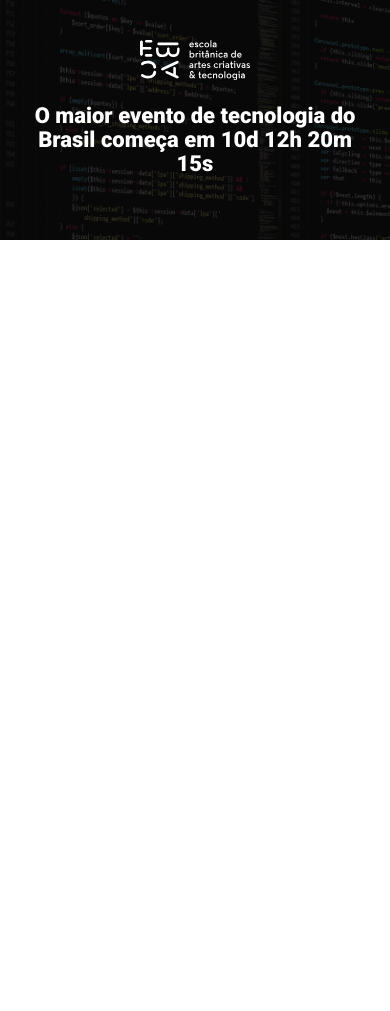
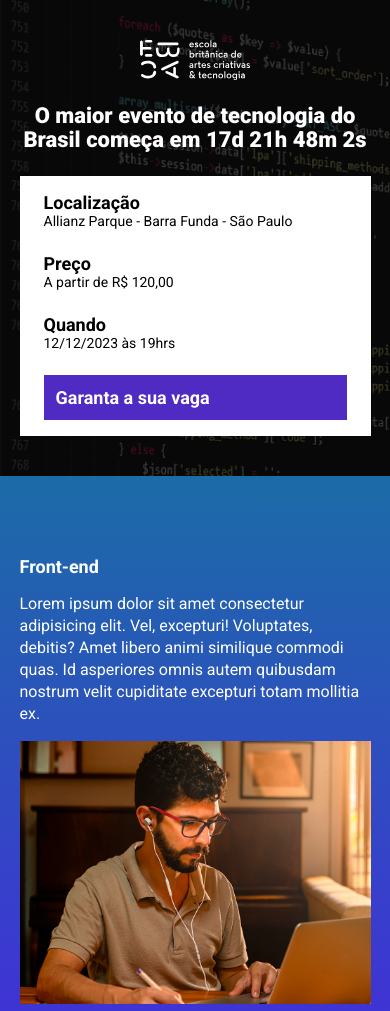
Before and after one commit to saulovmr/ebac_tech_talks, a website built with Parcel: page src/index.html in a window 390 px wide. Shown: the top 1011 px of the page. Before the commit the page ends 844 px from the top, so only its background shows below. Built offline with nearby package versions, Linux system fonts and the light colour scheme.

Commit message:
Criando a contagem regressiva

```diff
--- a/package.json
+++ b/package.json
@@ -2,9 +2,9 @@
   "name": "landpage---evento-ficticio",
   "version": "1.0.0",
   "description": "",
-  "main": "index.js",
   "scripts": {
     "dev": "parcel src/index.html src/scripts/main.js src/styles/main.scss",
+    "build": "parcel build src/index.html",
     "test": "echo \"Error: no test specified\" && exit 1"
   },
   "keywords": [],
--- a/src/index.html
+++ b/src/index.html
@@ -9,19 +9,83 @@
     <link href="https://fonts.googleapis.com/css2?family=Lobster&family=Roboto:wght@400;700;900&display=swap" rel="stylesheet">
 
     <link rel="stylesheet" href="./styles/main.scss">
+    <link rel="stylesheet" href="https://unpkg.com/aos@next/dist/aos.css" />
 </head>
 <body>
     <header class="hero">
         <div class="container">
             <img class="hero__logo" src="./images/ebac_logo.svg" alt="EBAC">
             <p class="hero__text">
-                O maior evento de tecnologia do Brasil começa em 10d 12h 20m 15s
+                O maior evento de tecnologia do Brasil começa em <span id="contador"></span>
             </p>
+            <div class="infos-bar">
+                <ul class="infos-bar__infos">
+                    <li class="infos-bar__infos__item">
+                        <b>Localização</b>
+                        Allianz Parque - Barra Funda - São Paulo
+                    </li>
+                    <li class="infos-bar__infos__item">
+                        <b>Preço</b>
+                        A partir de R$ 120,00
+                    </li>
+                    <li class="infos-bar__infos__item">
+                        <b>Quando</b>
+                        12/12/2023 às 19hrs
+                    </li>
+                </ul>
+                <a href="#" class="button button--primary">
+                    Garanta a sua vaga
+                </a>
+            </div>
         </div>
     </header>
+    <section class="event event--frontend">
+        <div class="container" data-aos="fade-right">
+            <div class="event__details">
+                <h2 class="event__details__title">Front-end</h2>
+                <p class="event__details__description">
+                    Lorem ipsum dolor sit amet consectetur adipisicing elit. Vel, excepturi! Voluptates, debitis? Amet libero animi similique commodi quas. Id asperiores omnis autem quibusdam nostrum velit cupiditate excepturi totam mollitia ex.
+                </p>
+            </div>
+            <img class="event__image" src="./images/frontend.png" alt="Front-end">
+        </div>
+    </section>
+    <section class="event event--ui-ux event--image-left">
+        <div class="container" data-aos="fade-left">
+            <div class="event__details">
+                <h2 class="event__details__title">UI/UX</h2>
+                <p class="event__details__description">
+                    Lorem ipsum dolor sit amet consectetur adipisicing elit. Vel, excepturi! Voluptates, debitis? Amet libero animi similique commodi quas. Id asperiores omnis autem quibusdam nostrum velit cupiditate excepturi totam mollitia ex.
+                </p>
+            </div>
+            <img class="event__image" src="./images/ui-ux.png" alt="UI/UX">
+        </div>
+    </section>
+    <section class="event event--data-science">
+        <div class="container" data-aos="fade-right">
+            <div class="event__details">
+                <h2 class="event__details__title">Data-Science</h2>
+                <p class="event__details__description">
+                    Lorem ipsum dolor sit amet consectetur adipisicing elit. Vel, excepturi! Voluptates, debitis? Amet libero animi similique commodi quas. Id asperiores omnis autem quibusdam nostrum velit cupiditate excepturi totam mollitia ex.
+                </p>
+            </div>
+            <img class="event__image" src="./images/data.png" alt="data-science">
+        </div>
+    </section>
+    <section class="event event--backend event--image-left">
+        <div class="container" data-aos="fade-left">
+            <div class="event__details">
+                <h2 class="event__details__title">Back-end</h2>
+                <p class="event__details__description">
+                    Lorem ipsum dolor sit amet consectetur adipisicing elit. Vel, excepturi! Voluptates, debitis? Amet libero animi similique commodi quas. Id asperiores omnis autem quibusdam nostrum velit cupiditate excepturi totam mollitia ex.
+                </p>
+            </div>
+            <img class="event__image" src="./images/backend.png" alt="Back-end">
+        </div>
+    </section>
 
 
-
+    <script src="https://unpkg.com/aos@next/dist/aos.js"></script>
     <script src="scripts/main.js"></script>
 </body>
 </html>
--- a/src/scripts/main.js
+++ b/src/scripts/main.js
@@ -1 +1,27 @@
-console.log("Ola Mundo");
+AOS.init();
+
+const dataDoEvento = new Date("Dec 07, 2023 19:00:00");
+const timeStampDoEvento = dataDoEvento.getTime();
+
+const contaAsHoras = setInterval(function(){
+    const agora = new Date();
+    const timeStampAtual = agora.getTime();
+
+    const distanciaAteOEvento = timeStampDoEvento - timeStampAtual;
+
+    const diaEmMs = 1000 * 60 * 60 * 24;
+    const horaEmMs = 1000 * 60 * 60;
+    const minutoEmMs = 1000 * 60;
+
+    const diasAteOEvento = Math.floor(distanciaAteOEvento / diaEmMs);
+    const horasAteOEvento = Math.floor((distanciaAteOEvento % diaEmMs) / horaEmMs);
+    const minutosAteOEvento = Math.floor((distanciaAteOEvento % horaEmMs) / minutoEmMs);
+    const segundosAteOEvento = Math.floor((distanciaAteOEvento % minutoEmMs) / 1000);
+
+    document.getElementById('contador').innerHTML = `${diasAteOEvento}d ${horasAteOEvento}h ${minutosAteOEvento}m ${segundosAteOEvento}s`;
+
+    if (distanciaAteOEvento < 0) {
+        clearInterval(contaAsHoras);
+        document.getElementById('contador').innerHTML = "Evento expirado";
+    }
+}, 1000);
--- /dev/null
+++ b/src/styles/_event.scss
@@ -0,0 +1,64 @@
+@use 'variables';
+
+.event {
+    padding: 80px 0;
+
+    &--frontend {
+        background-image: linear-gradient(variables.$blue1, variables.$blue2);
+    }
+
+    &--ui-ux {
+        background-image: linear-gradient(variables.$blue2, variables.$pink);
+    }
+
+    &--data-science {
+        background-image: linear-gradient(variables.$pink, variables.$yellow);
+    }
+
+    &--backend {
+        background-image: linear-gradient(variables.$yellow, variables.$pink);
+    }
+
+    &--image-left {
+        .container {
+            flex-direction: row-reverse;
+        }
+    }
+
+    .container {
+        display: flex;
+        gap: 40px;
+    }
+
+    &__image {
+        max-width: 360px;
+    }
+
+    &__details {
+
+        &__title {
+            font-size: 18px;
+            font-weight: bold;
+            margin-bottom: 16px;
+        }
+
+        &__description {
+            line-height: 22px;
+        }
+    }
+
+    @media (max-width: 640px) {
+        .container {
+            display: block;
+        }
+
+        &__image {
+            width: 100%;
+        }
+
+        &__details {
+            margin-right: 0;
+            margin-bottom: 16px;
+        }
+    }
+}
--- a/src/styles/_hero.scss
+++ b/src/styles/_hero.scss
@@ -1,3 +1,5 @@
+@use 'variables';
+
 .hero {
     padding-top: 64px;
     padding-bottom: 100px;
@@ -16,7 +18,7 @@
         left: 0;
         width: 100%;
         height: 100%;
-        background-color: #000;
+        background-color: variables.$secondaryTextColor;
         content: '';
         opacity: 0.7;
     }
--- /dev/null
+++ b/src/styles/_variables.scss
@@ -0,0 +1,8 @@
+$blue1: #1b6ca7;
+$blue2: #442bdb;
+$pink: #89223b;
+$yellow: #9c791d;
+$purple: #4f2ac3;
+
+$textColor: #fff;
+$secondaryTextColor: #000;
--- /dev/null
+++ b/src/styles/components/_buttons.scss
@@ -0,0 +1,24 @@
+@use '../variables';
+
+.button {
+    padding: 12px;
+    font-size: 18px;
+    font-weight: bold;
+    text-decoration: none;
+    text-align: center;
+    white-space: nowrap;
+
+    &--primary {
+        color: variables.$textColor;
+        background-color: variables.$purple;
+    }
+
+    @media (max-width: 640px) {
+        display: block;
+        width: 100%;
+    }
+    @media (max-width: 1024px) {
+        display: flex;
+        align-items: center;
+    }
+}
--- /dev/null
+++ b/src/styles/components/_infos_bar.scss
@@ -0,0 +1,42 @@
+@use '../variables';
+
+.infos-bar {
+    padding: 16px 24px;
+    background-color: variables.$textColor;
+    display: flex;
+    justify-content: space-between;
+
+    &__infos {
+        display: flex;
+        gap: 40px;
+
+        &__item {
+            font-size: 14px;
+            color: variables.$secondaryTextColor;
+
+            b {
+                color: variables.$secondaryTextColor;
+                font-size: 18px;
+                display: block;
+            }
+        }
+    }
+
+    @media (max-width: 640px) {
+        display: block;
+
+        &__infos {
+            display: block;
+
+            &__item {
+                margin-bottom: 24px;
+            }
+        }
+    }
+
+    @media (max-width: 1024px) {
+        &__infos {
+            gap: 16px;
+        }
+    }
+}
--- a/src/styles/main.scss
+++ b/src/styles/main.scss
@@ -1,11 +1,16 @@
 @use 'hero';
+@use 'components/infos_bar';
+@use 'components/buttons';
+@use 'event';
+@use 'variables';
 
 * {
     margin: 0;
     padding: 0;
     box-sizing: border-box;
     font-family: Roboto, sans-serif;
-    color: #fff;
+    color: variables.$textColor;
+    list-style: none;
 }
 
 .container {
```
